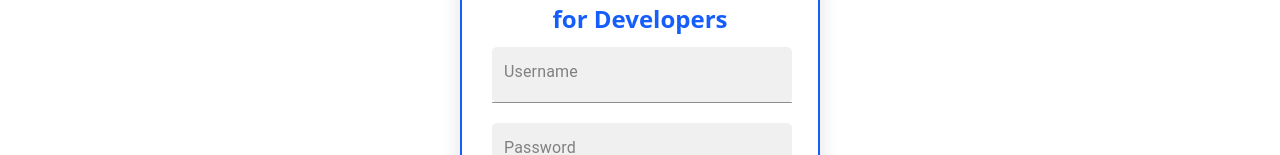
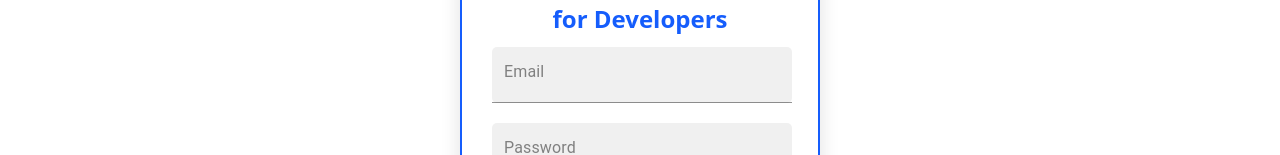
Before and after one commit to Paveu99/ai_assistant, a Next.js app: page /login in a window 1280 px wide. Shown: the part 324-479 px from the top of the page. Built offline with nearby package versions, Linux system fonts and the light colour scheme; some icons are missing; what @mui/material-nextjs would draw is missing.

Commit message:
Implementing signing in to the LoginForm.tsx component

```diff
--- a/src/components/forms/login-form/LoginForms.tsx
+++ b/src/components/forms/login-form/LoginForms.tsx
@@ -2,14 +2,14 @@
 
 import { useState } from 'react';
 import { useForm } from 'react-hook-form';
-import { Button, IconButton, InputAdornment, InputLabel, TextField } from '@mui/material';
+import { Button, IconButton, InputAdornment, TextField } from '@mui/material';
 import Visibility from '@mui/icons-material/Visibility';
 import VisibilityOff from '@mui/icons-material/VisibilityOff';
 import styles from './style.module.scss';
 import Image from 'next/image';
 
 export type LoginType = {
-    username: string;
+    email: string;
     password: string;
 };
 
@@ -27,17 +27,40 @@ export const LoginForm = () => {
     } = useForm<LoginType>({
         mode: 'onChange',
         defaultValues: {
-            username: '',
+            email: '',
             password: '',
         },
     });
 
-    const onSubmit = (data: LoginType) => {
+    const onSubmit = async (data: LoginType) => {
         console.log(data);
+        try {
+            const response = await fetch('/api/login', {
+                method: 'POST',
+                headers: { 'Content-Type': 'application/json' },
+                body: JSON.stringify(data),
+            });
+
+            const result = await response.json();
+
+            if (result.success) {
+                setSuccessMessage('Sign in successfull');
+                setTimeout(() => {
+                    setSuccessMessage(null);
+                }, 1000);
+                reset();
+            } else {
+                setSuccessMessage(result.error || 'Something went wrong');
+            }
+        } catch (error) {
+            setSuccessMessage('Server error');
+            console.log(error);
+        }
     };
 
     return (
         <div className={styles.loginContainer}>
+            {successMessage}
             <form onSubmit={handleSubmit(onSubmit)} className={styles.loginForm}>
                 <div>
                     <Image
@@ -49,10 +72,10 @@ export const LoginForm = () => {
                     />
                     <h2>Sign in to AI Assistant for Developers</h2>
                     <TextField
-                        error={!!errors.username}
-                        helperText={errors.username?.message}
-                        id="username"
-                        label="Username"
+                        error={!!errors.email}
+                        helperText={errors.email?.message}
+                        id="email"
+                        label="Email"
                         size="small"
                         variant="filled"
                         slotProps={{
@@ -71,8 +94,8 @@ export const LoginForm = () => {
                         }}
                         type="text"
                         autoComplete="off"
-                        {...register('username', {
-                            required: 'Username is required',
+                        {...register('email', {
+                            required: 'Email is required',
                             minLength: {
                                 value: 8,
                                 message: 'Username must be at least 8 characters long',
```
